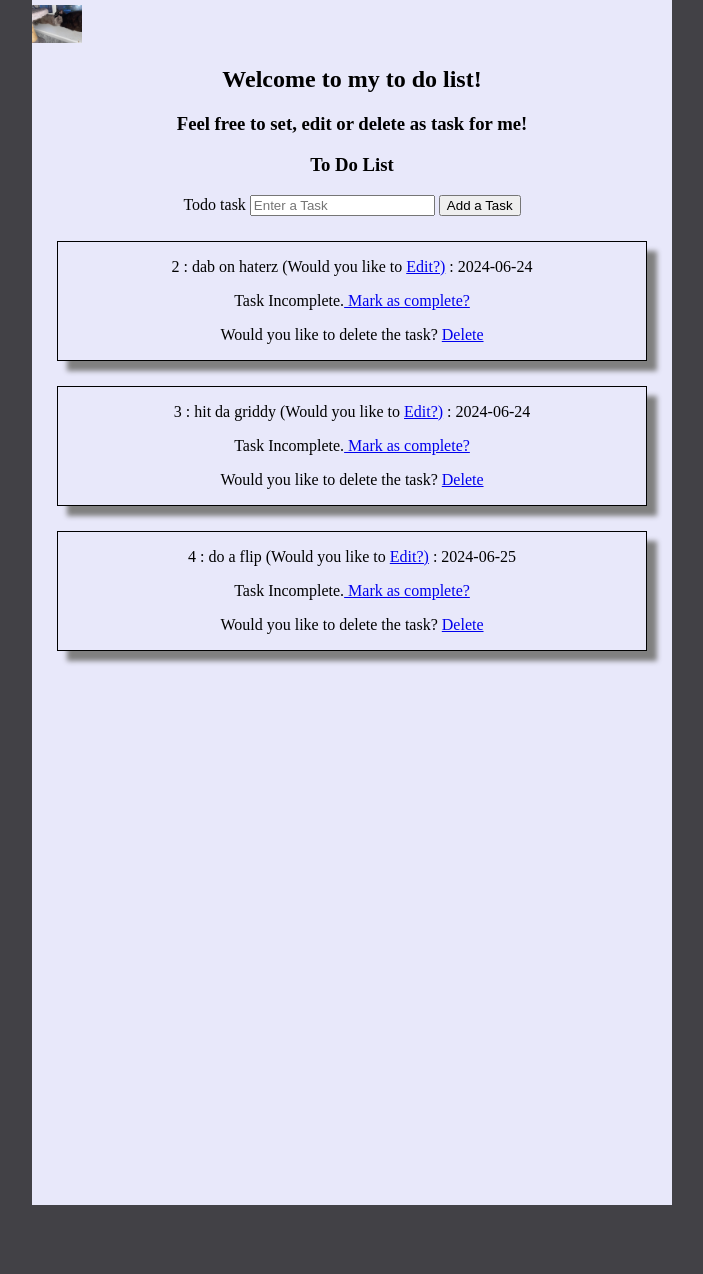
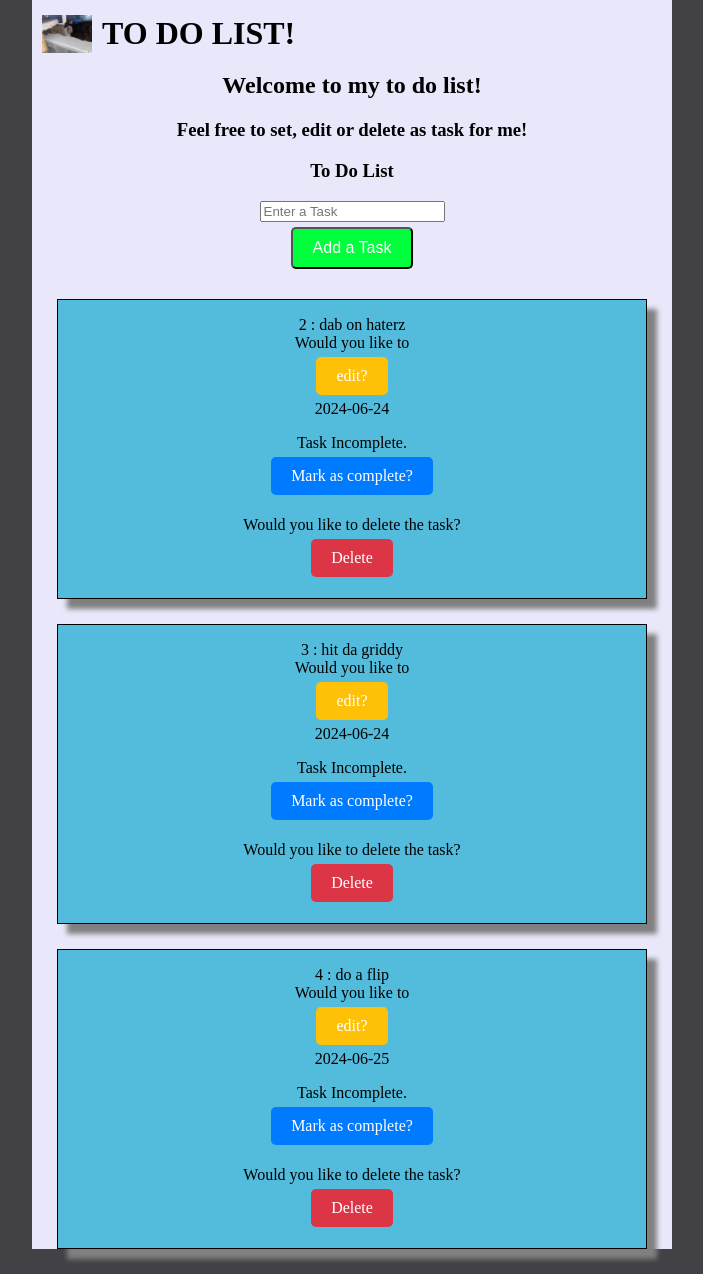
Before and after one commit to Kreedsin/My-todo-list, a Flask app: page / in a window 1280 px wide. Shown: the part 50-1324 px from the top of the page, without its empty margins (288-991 px from the left). Before the commit the page ends 1255 px from the top, so only its background shows below. Run offline with Flask 3, Linux system fonts and the light colour scheme; data comes from the database, SQL or seed files in the repository; both versions use the stored data as it was after the commit.

Commit message:
version 2: added buttons

```diff
--- a/static/style.css
+++ b/static/style.css
@@ -33,12 +33,72 @@ h1 {
 }
 
 .taskbox {
+    background-color:#53bbdb;
     border:1px black solid;
-
     margin: 25px;
     box-shadow: 10px 10px 5px grey;
 }
 
 .homebutton {
-    margin-right:95%;
+    margin: 10px;
 }
+
+.homebutton a {
+    display: flex;
+    align-items: center;
+    text-decoration: none; /* Optional: Remove underline from link */
+}
+
+.homebutton img {
+    margin-right: 10px; /* Optional: Adjust space between image and text */
+}
+
+.homebutton h1 {
+    display: inline-block;
+    margin: 0; /* Optional: Remove default margin for better alignment */
+}
+
+.btn {
+    display: inline-block;
+    padding: 10px 20px;
+    font-size: 1em;
+    text-align: center;
+    text-decoration: none;
+    color: white;
+    border-radius: 5px;
+    transition: background-color 0.3s;
+    margin: 5px;
+    cursor: pointer;
+}
+
+.btn-add {
+    background-color: #00ff3c;
+}
+
+.btn-add:hover {
+    background-color: #218838;
+}
+
+.btn-update {
+    background-color: #007bff;
+}
+
+.btn-update:hover {
+    background-color: #0056b3;
+}
+
+.btn-delete {
+    background-color: #dc3545;
+}
+
+.btn-delete:hover {
+    background-color: #c82333;
+}
+
+.btn-edit {
+    background-color: #ffc107;
+}
+
+.btn-edit:hover {
+    background-color: #e0a800;
+}
--- a/templates/base.html
+++ b/templates/base.html
@@ -12,7 +12,7 @@
     </nav>
 
     <div class="container">
-    <div class="homebutton"> <a href= "{{ url_for('home')}}" target=""><img src="{{url_for('static', filename='images/kitties.jpg')}}"width ="50px"alt="KITTIES"></a></div>
+    <div class="homebutton"> <a href= "{{ url_for('home')}}" target=""><img src="{{url_for('static', filename='images/kitties.jpg')}}"width ="50px"alt="KITTIES"><h1>TO DO LIST!</h1></a></div>
     <h2>Welcome to my to do list!</h2>
     <h3>Feel free to set, edit or delete as task for me!</h3>
 
--- a/templates/index.html
+++ b/templates/index.html
@@ -8,21 +8,21 @@
 
         <form action="/add" method="post">
             <div>
-                <label>Todo task</label>
-                <input type="text" name="task" placeholder="Enter a Task">
-                <button type="submit">Add a Task</button>
+
+                <input type="text" name="task" placeholder="Enter a Task"><br>
+                <button type="submit" class="btn btn-add">Add a Task</button>
             </div>
         </form>
     <div>
         {% for todo in todo_list %}
         <div class="taskbox">
-        <p>{{todo.id}} : {{todo.task}} (Would you like to <a href="{{ url_for('edit', todo_id=todo.id) }}">Edit?)</a> : {{todo.date.strftime('%Y-%m-%d') }}</p>
+        <p>{{todo.id}} : {{todo.task}} <br>Would you like to <br><a href="{{ url_for('edit', todo_id=todo.id) }}" class="btn btn-edit">edit?</a> <br>{{todo.date.strftime('%Y-%m-%d') }}</p>
         {% if todo.complete==False %}
-        <p>Task Incomplete.<a href="/update/{{todo.id}}"> Mark as complete? </a></p>
-        <p>Would you like to delete the task? <a href="/delete/{{todo.id}}"> Delete </a> </p>
+        <p>Task Incomplete.<br><a href="/update/{{todo.id}}" class="btn btn-update"> Mark as complete? </a></p>
+        <p>Would you like to delete the task? <br><a href="/delete/{{todo.id}}" class="btn btn-delete">Delete </a> </p>
         {% else %}
-        <p>Task Complete.<a href="/update/{{todo.id}}"> Mark as incomplete? </a></p>
-        <p> Would you like to delete the task? <a href="/delete/{{todo.id}}"> Delete </a> </p>
+        <p>Task Complete.<a href="/update/{{todo.id}}" class="btn btn-update"> Mark as incomplete? </a></p>
+        <p> Would you like to delete the task? <a href="/delete/{{todo.id}}" class="btn btn-delete"> <br> Delete </a> </p>
         {% endif %}
     </div>
         {% endfor %}
```
Also changed, not shown: instance/db.sqlite.
